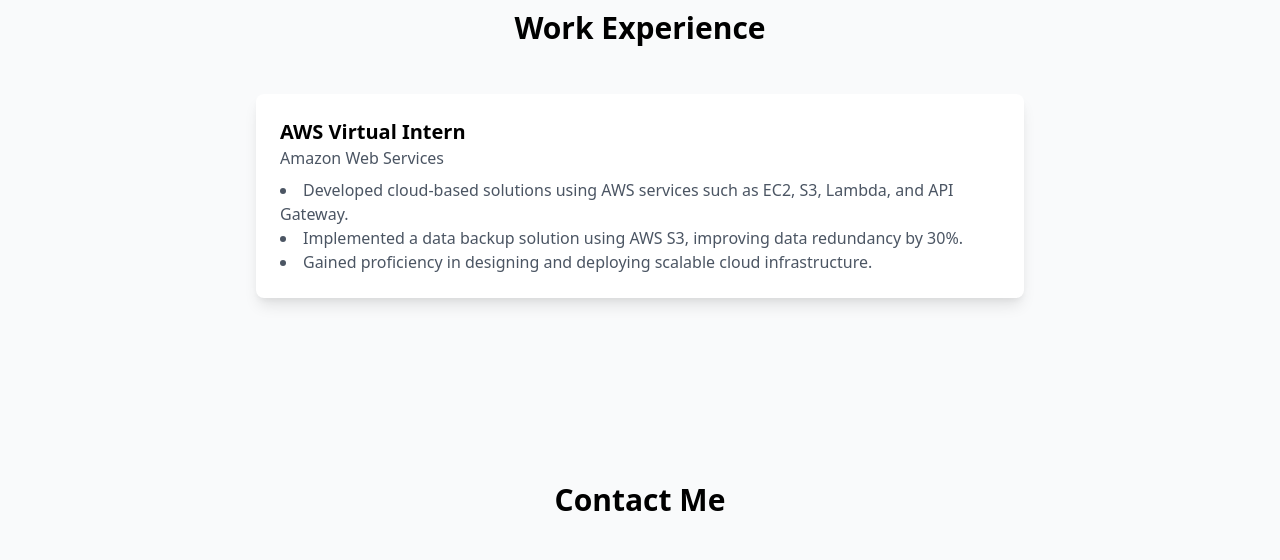
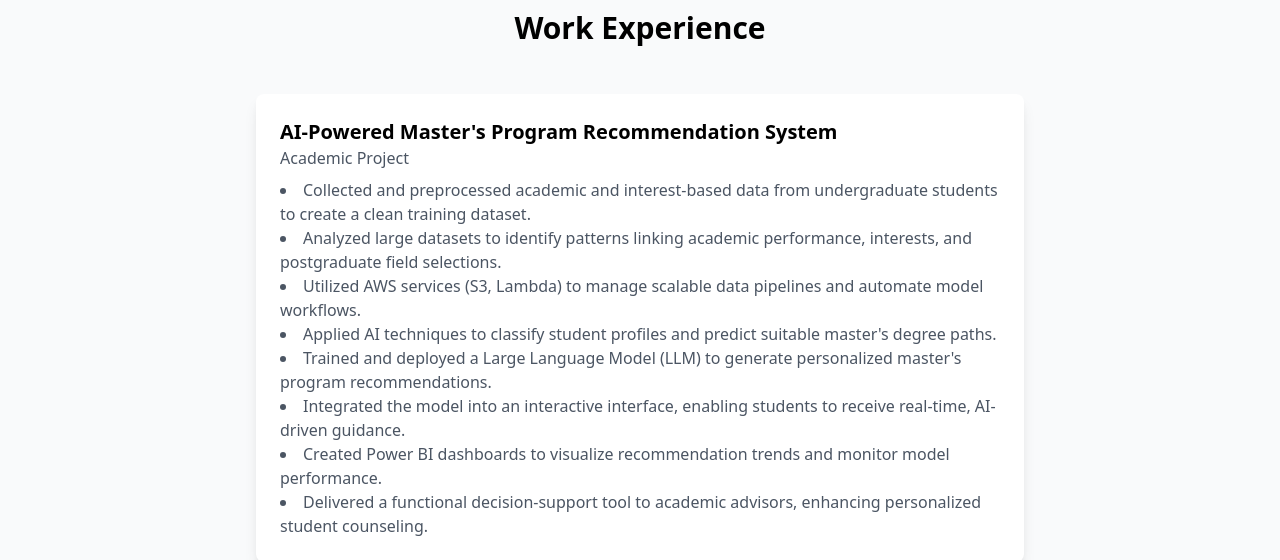
Before and after one commit to devireddyajay/portifolio, a plain HTML site: page index.html in a window 1280 px wide. Shown: the part 3970-4530 px from the top of the page. Drawn offline with nearby package versions, Linux system fonts and the light colour scheme; files that its build step writes are made by us from their sources; files whose address does not match are found by name.

Commit message:
Update  workexperience index.html

```diff
--- a/index.html
+++ b/index.html
@@ -233,12 +233,17 @@
             <h2 class="text-3xl font-bold text-center mb-12">Work Experience</h2>
             <div class="max-w-3xl mx-auto">
                 <div class="bg-white p-6 rounded-lg shadow-lg mb-6">
-                    <h3 class="text-xl font-semibold">AWS Virtual Intern</h3>
-                    <p class="text-gray-600 mb-2">Amazon Web Services</p>
+                    <h3 class="text-xl font-semibold">AI-Powered Master's Program Recommendation System</h3>
+                    <p class="text-gray-600 mb-2">Academic Project</p>
                     <ul class="text-gray-600 list-disc list-inside text-left">
-                        <li>Developed cloud-based solutions using AWS services such as EC2, S3, Lambda, and API Gateway.</li>
-                        <li>Implemented a data backup solution using AWS S3, improving data redundancy by 30%.</li>
-                        <li>Gained proficiency in designing and deploying scalable cloud infrastructure.</li>
+                        <li>Collected and preprocessed academic and interest-based data from undergraduate students to create a clean training dataset.</li>
+                        <li>Analyzed large datasets to identify patterns linking academic performance, interests, and postgraduate field selections.</li>
+                        <li>Utilized AWS services (S3, Lambda) to manage scalable data pipelines and automate model workflows.</li>
+                        <li>Applied AI techniques to classify student profiles and predict suitable master's degree paths.</li>
+                        <li>Trained and deployed a Large Language Model (LLM) to generate personalized master's program recommendations.</li>
+                        <li>Integrated the model into an interactive interface, enabling students to receive real-time, AI-driven guidance.</li>
+                        <li>Created Power BI dashboards to visualize recommendation trends and monitor model performance.</li>
+                        <li>Delivered a functional decision-support tool to academic advisors, enhancing personalized student counseling.</li>
                     </ul>
                 </div>
             </div>
```
